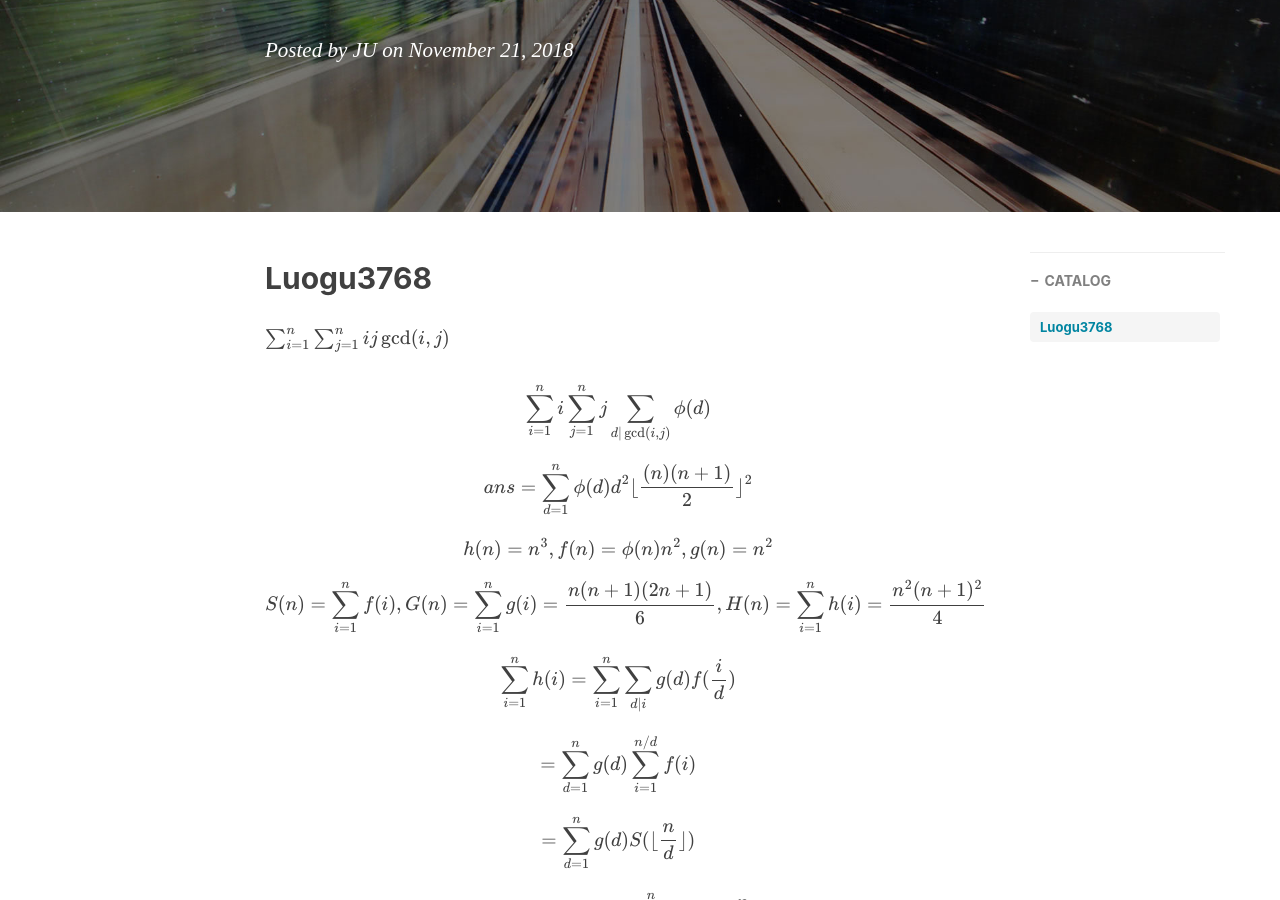
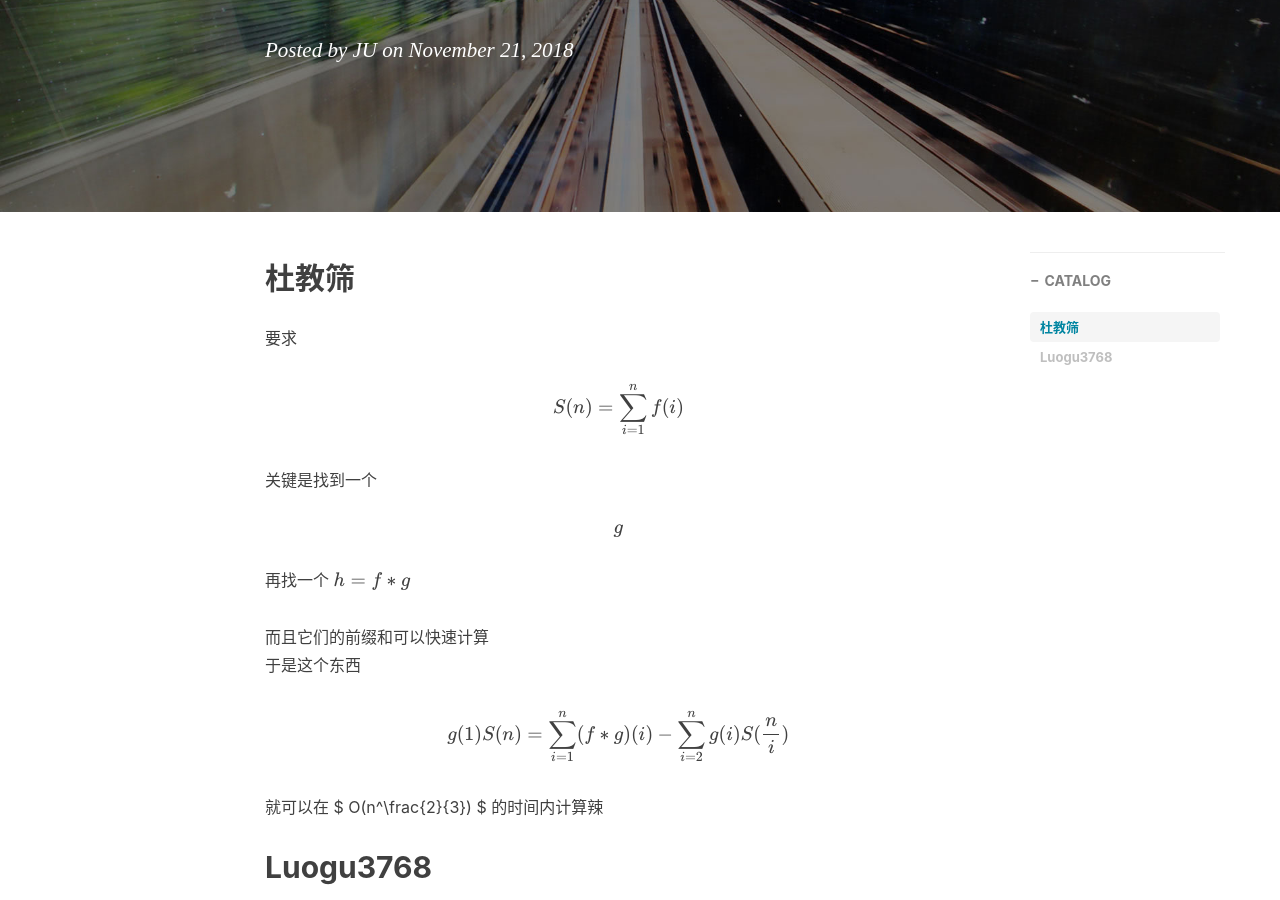
Before and after one commit to zhengyucheng/zhengyucheng.github.io, a Jekyll site: the page built from _posts/2018-11-21-杜教筛.md, in a window 1280 px wide and 900 px high, scrolled down 312 px. Built offline with Jekyll 4.4.1, drawn with Linux system fonts in a browser that asks for light colours; nearby versions of some CDN libraries; formulas are drawn with MathJax 3; a script that is not in the unit is left out; comment, search, counter and statistics services are not loaded.

Commit message:
Update 2018-11-21-杜教筛.md

```diff
--- a/_posts/2018-11-21-杜教筛.md
+++ b/_posts/2018-11-21-杜教筛.md
@@ -11,6 +11,32 @@ tags:
     - 数论
 ---
 
+## 杜教筛
+要求
+
+$$
+S(n)=\sum_{i=1}^{n}f(i)
+$$
+
+关键是找到一个
+
+$$
+g
+$$
+
+再找一个
+$$
+h=f*g
+$$
+
+而且它们的前缀和可以快速计算
+于是这个东西
+
+$$
+g(1)S(n)=\sum_{i=1}^{n}(f*g)(i)-\sum_{i=2}^{n}g(i)S(\frac{n}{i})
+$$
+
+就可以在 $ O(n^\frac{2}{3}) $ 的时间内计算辣
 
 ## Luogu3768
 $$
```
